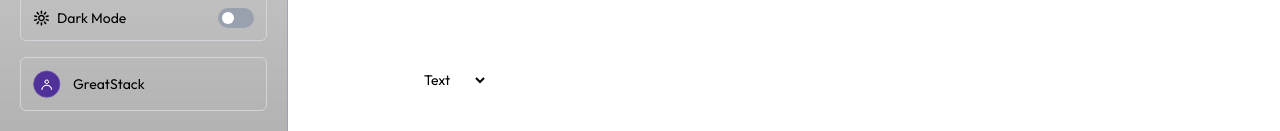
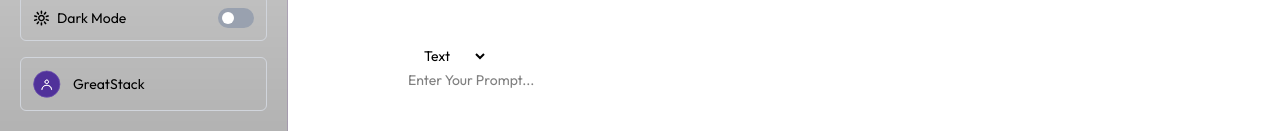
Before and after one commit to adil-aad/Finn, a React (Vite) app in the folder client/: page / in a window 1280 px wide. Shown: the part 669-800 px from the top of the page. Built offline with nearby package versions, Linux system fonts and the light colour scheme.

Commit message:
Input field for Prompt

```diff
--- a/client/src/components/ChatBox.jsx
+++ b/client/src/components/ChatBox.jsx
@@ -59,6 +59,8 @@ const ChatBox = () => {
                 <option className='dark:bg-purple-900' value="text">Text</option>
                 <option className='dark:bg-purple-900' value="image">Image</option>
             </select>
+            <input onChange={(e)=>setPrompt(e.target.value)} value={prompt} type="text" placeholder='Enter Your Prompt...'
+            className='flex-1 w-full text-sm outline-none' required/>
         </form>
     </div>
   )
```
